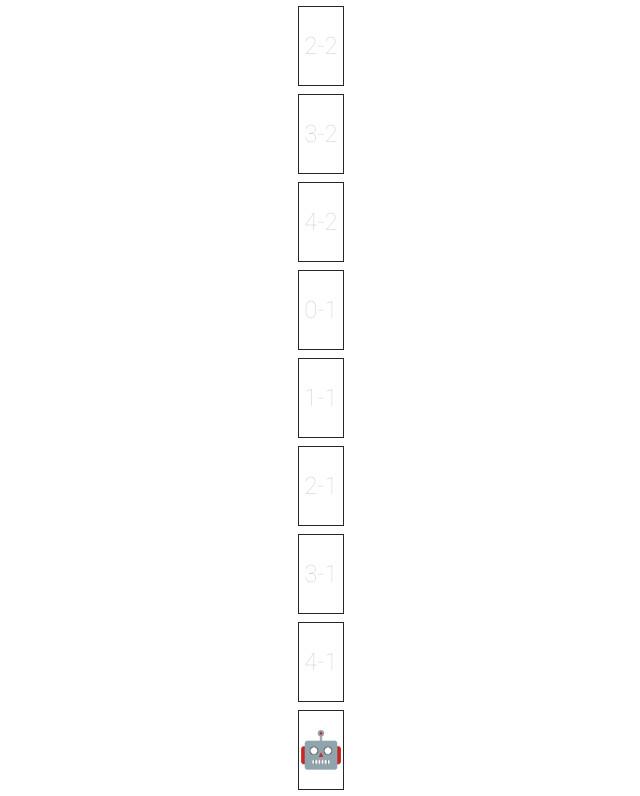
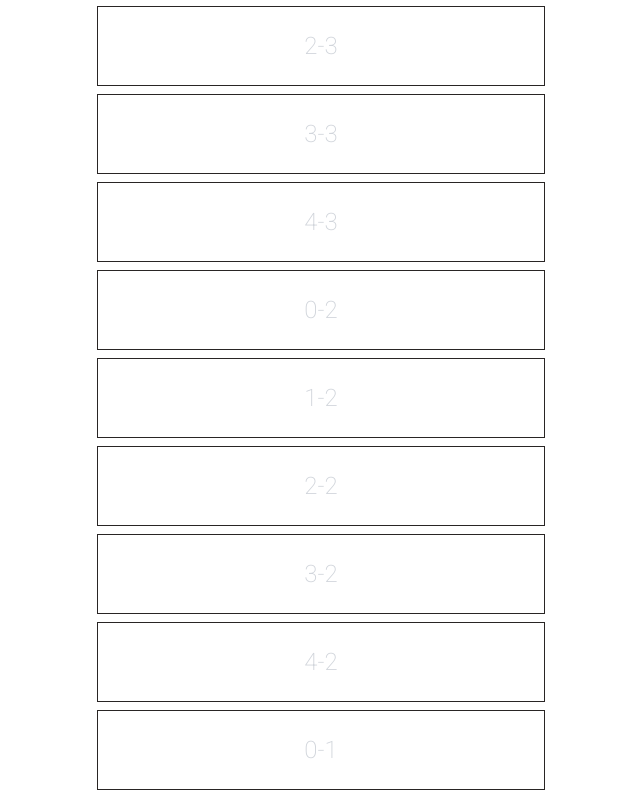
Before and after one commit to anadamastor/bot_mars, a React (Vite) app: page / in a window 1280 px wide. Shown: the part 722-1518 px from the top of the page, without its empty margins (319-959 px from the left). Built offline with nearby package versions, Linux system fonts and the light colour scheme.

Commit message:
fix accidental push with broken grid

```diff
--- a/src/components/Cell/Cell.tsx
+++ b/src/components/Cell/Cell.tsx
@@ -9,7 +9,7 @@ const Cell = ({ robotPosition, cellCoordinates }: CellProps) => {
   return (
     <div
       className={
-        "border border-stone-800 h-20 flex justify-center items-center text-4xl font-thin"
+        "border border-stone-800 h-20 flex justify-center items-center text-4xl font-roboto"
       }
     >
       {isRobotInCell({ robotPosition, cellCoordinates }) ? (
@@ -22,7 +22,9 @@ const Cell = ({ robotPosition, cellCoordinates }: CellProps) => {
           {ROBOT_ICON}
         </span>
       ) : (
-        <p className="text-gray-300 text-2xl">{cellCoordinatesText}</p>
+        <p className="text-gray-300 text-2xl font-extralight">
+          {cellCoordinatesText}
+        </p>
       )}
     </div>
   );
--- a/src/components/Grid/Grid.tsx
+++ b/src/components/Grid/Grid.tsx
@@ -9,7 +9,7 @@ const Grid = ({ robotPosition }: GridProps) => {
 
   return (
     <div
-      className={`grid mx-auto my-9 px-8 gap-2 justify-center grid-cols-[repeat(${NUMBER_OF_COLUMNS},minmax(1rem,20%))] grid-rows-[repeat(${NUMBER_OF_ROWS},minmax(50px,auto))]  `}
+      className={`grid mx-auto my-9 px-8 gap-2 grid-cols-[repeat(${NUMBER_OF_COLUMNS},minmax(1rem,20%))] grid-rows-[repeat(${NUMBER_OF_ROWS},minmax(50px,auto))]  `}
     >
       {rowsArray.map((rowIndex) => {
         return columnsArray.map((columnIndex) => {
--- a/src/constants/constants.ts
+++ b/src/constants/constants.ts
@@ -6,9 +6,9 @@ export const INITIAL_POSITION: Position = {
   robotAngle: 0,
 };
 
-export const NUMBER_OF_ROWS = 4;
+export const NUMBER_OF_ROWS = 5;
 export const NUMBER_OF_COLUMNS = 5;
-export const TRANSITION_SECONDS = 1;
+export const TRANSITION_SECONDS = 0.5;
 export const ROBOT_ICON = "🤖";
 
 export type PossibleInstructions = {
```
